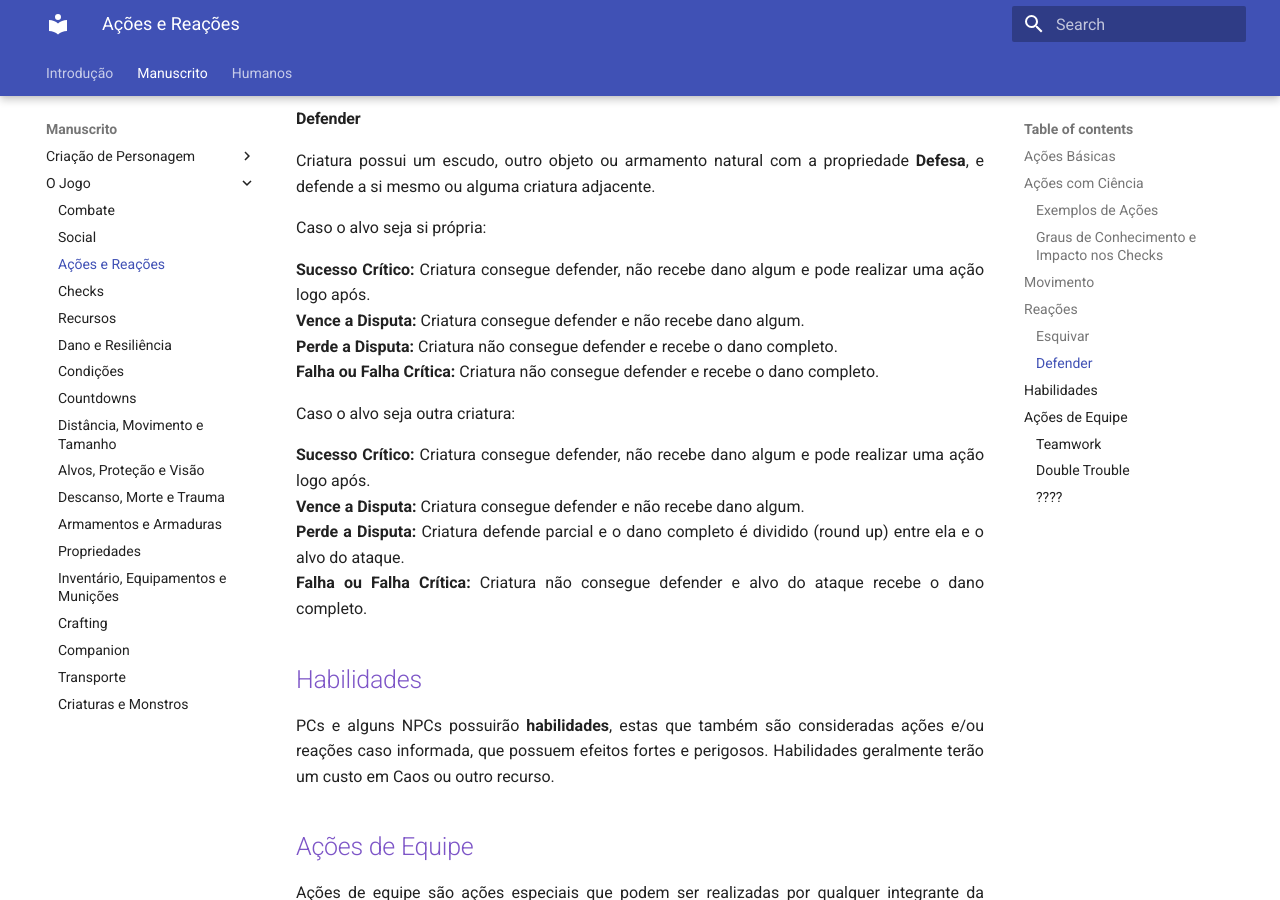
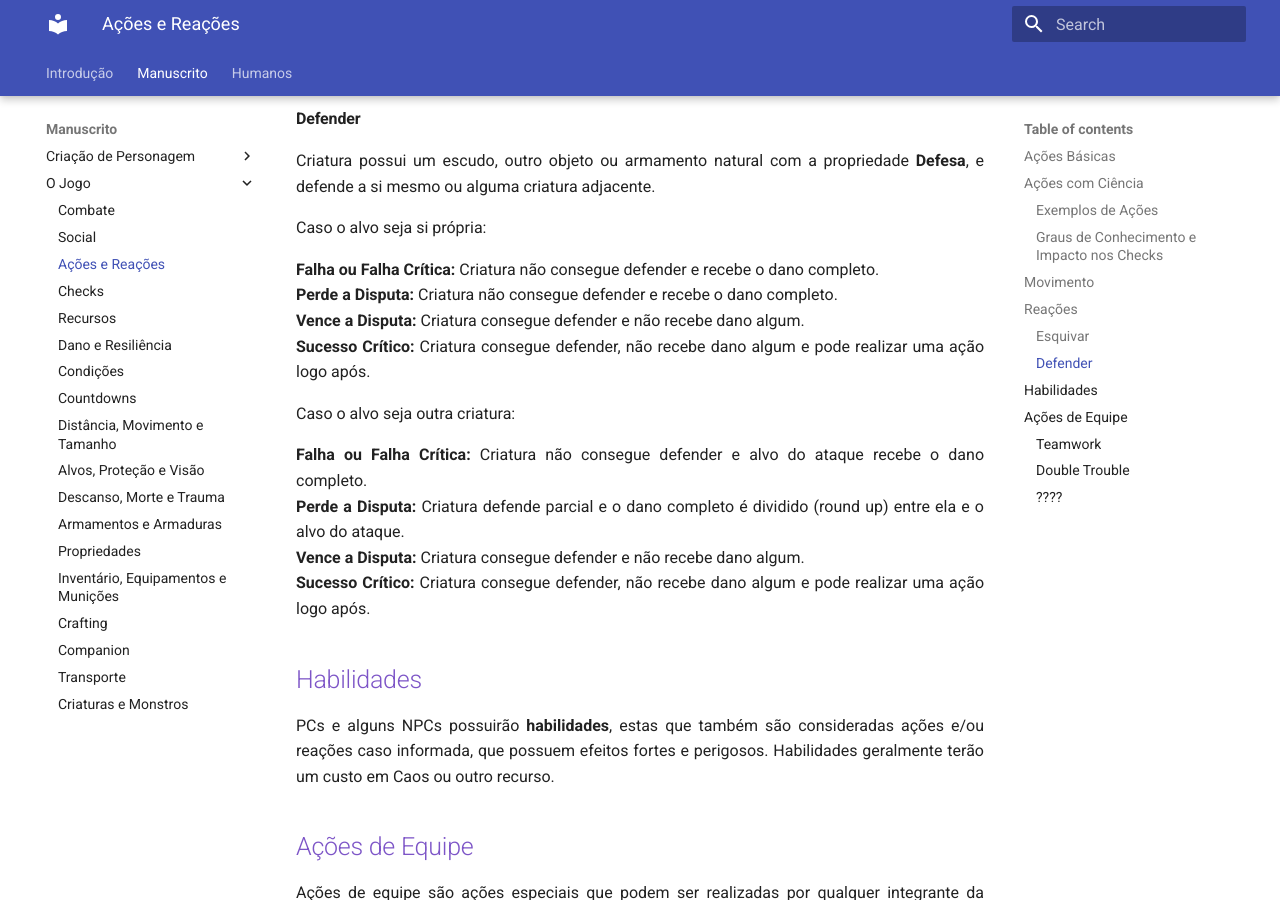
Before and after one commit to henriqueschorr/henriqueschorr.github.io, an MkDocs documentation site: the page built from docs/1_core/3_game/actions.md, in a window 1280 px wide and 900 px high, scrolled down 2136 px. Built offline with MkDocs 1.6.1 and Material for MkDocs 9.7.7, drawn with Linux system fonts in a browser that asks for light colours.

Commit message:
some chesk

```diff
--- a/docs/1_core/3_game/actions.md
+++ b/docs/1_core/3_game/actions.md
@@ -50,17 +50,18 @@ Criatura possui um escudo, outro objeto ou armamento natural com a propriedade *
 
 Caso o alvo seja si própria:
 
+**Falha ou Falha Crítica:** Criatura não consegue defender e recebe o dano completo.
+**Perde a Disputa:** Criatura não consegue defender e recebe o dano completo.
+**Vence a Disputa:** Criatura consegue defender e não recebe dano algum.
 **Sucesso Crítico:** Criatura consegue defender, não recebe dano algum e pode realizar uma ação logo após.
-**Vence a Disputa:** Criatura consegue defender e não recebe dano algum.
-**Perde a Disputa:** Criatura não consegue defender e recebe o dano completo.
-**Falha ou Falha Crítica:** Criatura não consegue defender e recebe o dano completo.
 
 Caso o alvo seja outra criatura:
 
+**Falha ou Falha Crítica:** Criatura não consegue defender e alvo do ataque recebe o dano completo.
+**Perde a Disputa:** Criatura defende parcial e o dano completo é dividido (round up) entre ela e o alvo do ataque.
+**Vence a Disputa:** Criatura consegue defender e não recebe dano algum.
 **Sucesso Crítico:** Criatura consegue defender, não recebe dano algum e pode realizar uma ação logo após.
-**Vence a Disputa:** Criatura consegue defender e não recebe dano algum.
-**Perde a Disputa:** Criatura defende parcial e o dano completo é dividido (round up) entre ela e o alvo do ataque.
-**Falha ou Falha Crítica:** Criatura não consegue defender e alvo do ataque recebe o dano completo.
+
 
 ## Habilidades
 
```
